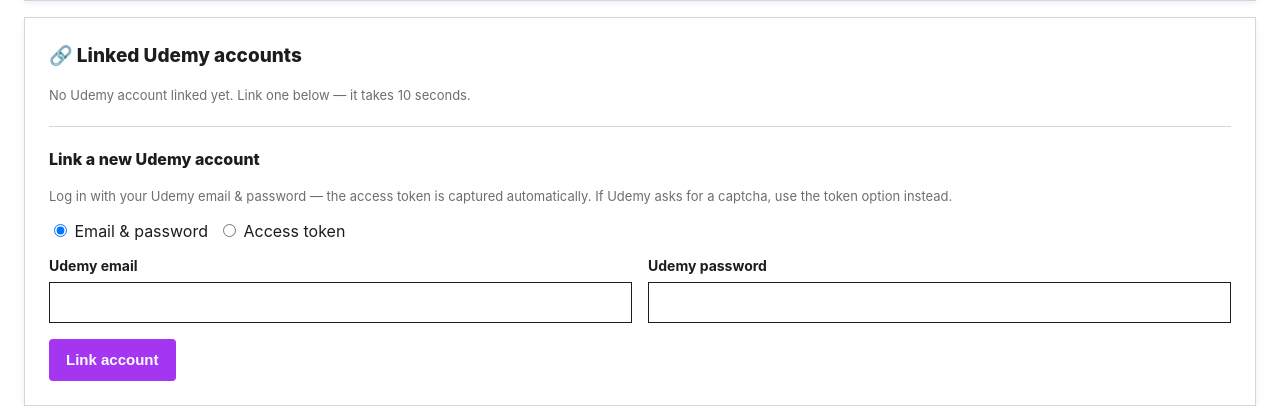
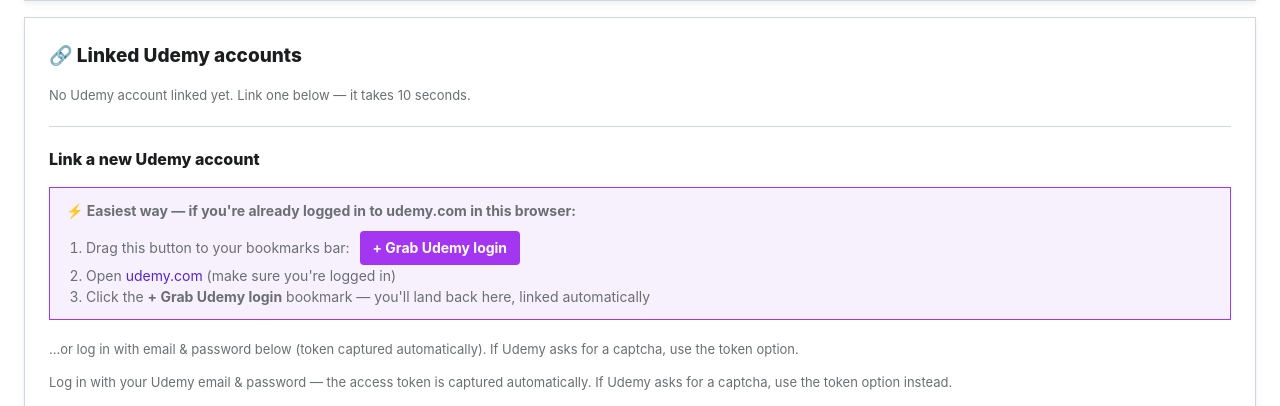
Before and after one commit to officeboy12242/udemy-enroller-site, a FastAPI app: template app/templates/dashboard.html in a window 1280 px wide. Shown: the part 548-954 px from the top of the page. Run offline with FastAPI, Linux system fonts and the light colour scheme; the template is opened without the code that fills it, so the values that code supplies are empty.

Commit message:
One-click browser login grab: bookmarklet pulls token from logged-in udemy.com tab
🤖 Generated with Codebuff
Co-Authored-By: Codebuff <noreply@codebuff.com>

```diff
--- a/app/main.py
+++ b/app/main.py
@@ -242,14 +242,36 @@ async def logout(request: Request, csrf_token: str = Form("")):
 # ── Dashboard ───────────────────────────────────────────────────────────────
 
 @app.get("/dashboard", response_class=HTMLResponse)
-def dashboard(request: Request, user=Depends(require_user)):
+def dashboard(request: Request, user=Depends(require_user), linked: str = ""):
     accounts = store.get_accounts(user["id"])
     state = store.get_auto_state(user["id"])
     history = store.get_history(user["id"], limit=10)
+
+    flash = None
+    if linked == "1":
+        flash = ("ok", "Udemy account linked from your browser! Token captured automatically.")
+    elif linked.startswith("e:"):
+        from urllib.parse import unquote
+        flash = ("error", unquote(linked[2:]))
+
+    # Bookmarklet origin follows whatever host the user is browsing
+    host = request.headers.get("host", f"127.0.0.1:{config.PORT}")
+    origin = f"{request.url.scheme}://{host}"
+    bookmarklet = (
+        "javascript:(function(){"
+        "var m=document.cookie.match(/(?:^|;\\s*)access_token=([^;]+)/);"
+        "if(!m){alert('Udemy access_token not visible - make sure you are logged in to udemy.com in this browser. If it still fails, use the token paste option on the site.');return;}"
+        "var c=(document.cookie.match(/(?:^|;\\s*)client_id=([^;]+)/)||[])[1]||'';"
+        f"location.href='{origin}/grab?t='+encodeURIComponent(m[1])+'&c='+encodeURIComponent(c);"
+        "})()"
+    )
+
     return _render(request, "dashboard.html", {
         "accounts": accounts,
         "auto": state,
         "recent": history,
+        "flash": flash,
+        "bookmarklet": bookmarklet,
         "today_count": store.count_enrollments(user["id"], since=datetime.now(timezone.utc).date().isoformat()),
         "total_count": store.count_enrollments(user["id"]),
         "interval_min": config.AUTO_ENROLL_INTERVAL // 60,
@@ -293,6 +315,35 @@ async def auto_status(user=Depends(require_user)):
         "total_enrolled": state.get("total_enrolled", 0),
         "batch": batch,
     }
+
+
+# ── One-click browser grab (bookmarklet target) ────────────────────────────
+
+@app.get("/grab")
+def grab_token(request: Request, user=Depends(require_user), t: str = "", c: str = ""):
+    """Receives the token pulled from a logged-in udemy.com tab by the bookmarklet."""
+    from urllib.parse import quote
+    token = (t or "").strip()
+    client_id = (c or "").strip()
+    if len(token) < 20:
+        return RedirectResponse(
+            f"/dashboard?linked=e:{quote('No token received — are you logged in to udemy.com?')}",
+            status_code=303,
+        )
+    info = verify_token(token, client_id)
+    if not info.get("valid"):
+        return RedirectResponse(
+            f"/dashboard?linked=e:{quote('Udemy rejected the token from your browser (' + str(info.get('error')) + '). It may be expired - log in to udemy.com again.')}",
+            status_code=303,
+        )
+    store.upsert_account(
+        user_id=user["id"],
+        access_token=token,
+        client_id=info.get("client_id") or client_id,
+        udemy_user_id=info.get("udemy_user_id"),
+        udemy_name=info.get("name"),
+    )
+    return RedirectResponse("/dashboard?linked=1", status_code=303)
 
 
 # ── Account linking ─────────────────────────────────────────────────────────
--- a/app/templates/dashboard.html
+++ b/app/templates/dashboard.html
@@ -3,6 +3,10 @@
 {% block content %}
 <h1 class="ud-page-title">Welcome back{% if accounts and accounts[0].udemy_name %}, {{ accounts[0].udemy_name }}{% endif %}</h1>
 <p class="ud-page-sub">Your auto-enroller runs on the server 24/7 — even when this page is closed.</p>
+
+{% if flash %}
+<div class="ud-form-{{ 'ok' if flash[0] == 'ok' else 'error' }}">{{ flash[1] }}</div>
+{% endif %}
 
 <div class="ud-stats">
   <div class="ud-stat"><div class="num" id="stat-today">{{ today_count }}</div><div class="lbl">Enrolled today</div></div>
@@ -84,6 +88,21 @@
 
   <hr class="ud-divider">
   <h2 style="font-size:16px">Link a new Udemy account</h2>
+
+  {# ── One-click browser grab ── #}
+  <div class="ud-alert" style="border-color:var(--purple); background:#F7F1FE">
+    <strong>⚡ Easiest way — if you're already logged in to udemy.com in this browser:</strong>
+    <ol style="margin:10px 0 0; padding-left:20px; font-size:14px">
+      <li>Drag this button to your bookmarks bar:
+        <a href="{{ bookmarklet }}" class="ud-btn ud-btn-primary ud-btn-sm"
+           onclick="alert('Drag me to your bookmarks bar! Then open udemy.com and click me there.'); return false;"
+           style="cursor:grab; margin:0 6px">+ Grab Udemy login</a>
+      </li>
+      <li>Open <a href="https://www.udemy.com" target="_blank" rel="noopener">udemy.com</a> (make sure you're logged in)</li>
+      <li>Click the <strong>+ Grab Udemy login</strong> bookmark — you'll land back here, linked automatically</li>
+    </ol>
+  </div>
+  <p class="ud-muted" style="margin:8px 0 4px">…or log in with email &amp; password below (token captured automatically). If Udemy asks for a captcha, use the token option.</p>
   <p class="ud-muted">
     Log in with your Udemy email &amp; password — the access token is captured automatically.
     If Udemy asks for a captcha, use the token option instead.
```
